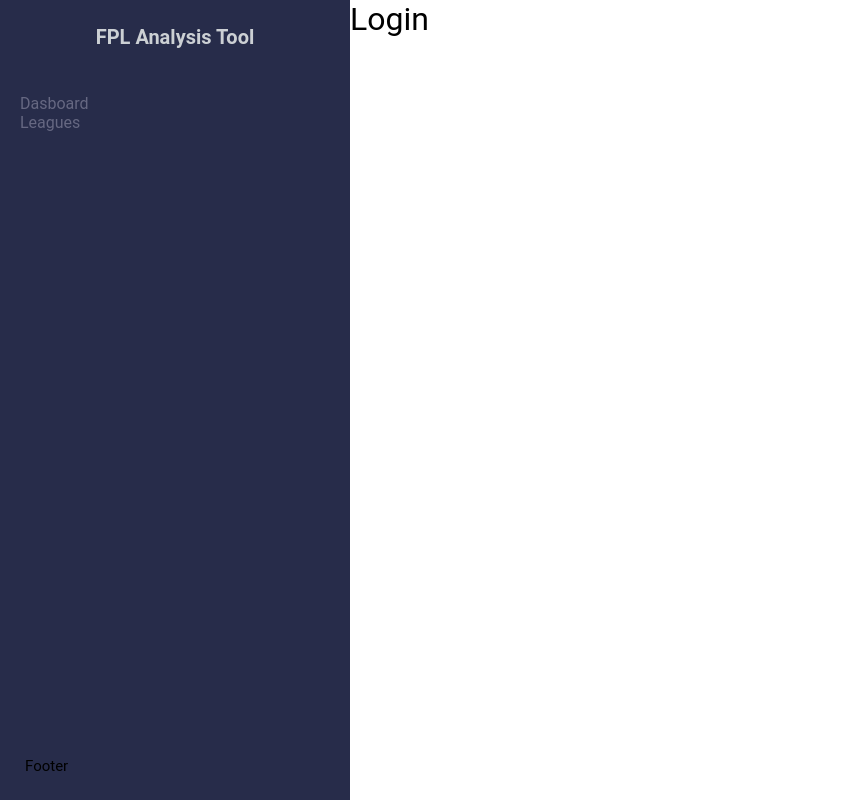
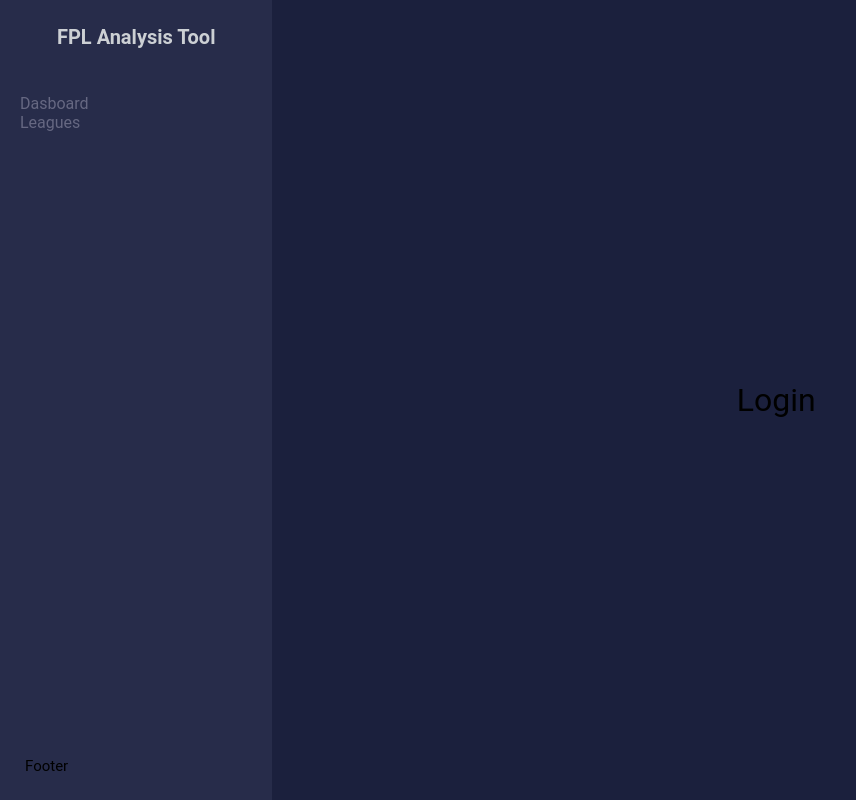
Before and after one commit to nesadrian/fpl-analysis-tool, a Vue app: page /login in a window 1280 px wide. Shown: the whole page, without its empty margins (0-856 px from the left). Built offline with nearby package versions, Linux system fonts and the light colour scheme; no server answers.

Commit message:
Add container

```diff
--- a/src/assets/style.css
+++ b/src/assets/style.css
@@ -105,6 +105,13 @@
 .main__content-container--dashboard section:nth-child(5) {
   grid-column: 3 / 5;
   grid-row: 1 / 3;
+}
+
+/* Login */
+.main-container--login {
+  display: flex;
+  justify-content: center;
+  align-items: center;
 }
 
 /* Card */
--- a/src/pages/LoginPage.vue
+++ b/src/pages/LoginPage.vue
@@ -1,5 +1,7 @@
 <template>
-  <h1>Login</h1>
+  <main class="main-container main-container--login">
+    <h1>Login</h1>
+  </main>
 </template>
 
 <script>
```
